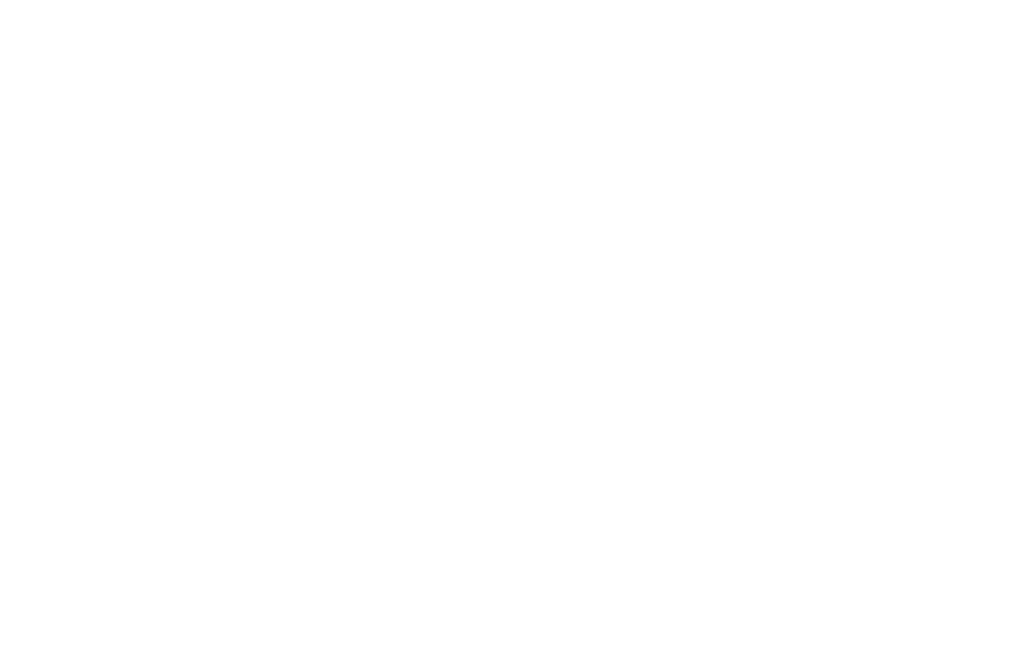
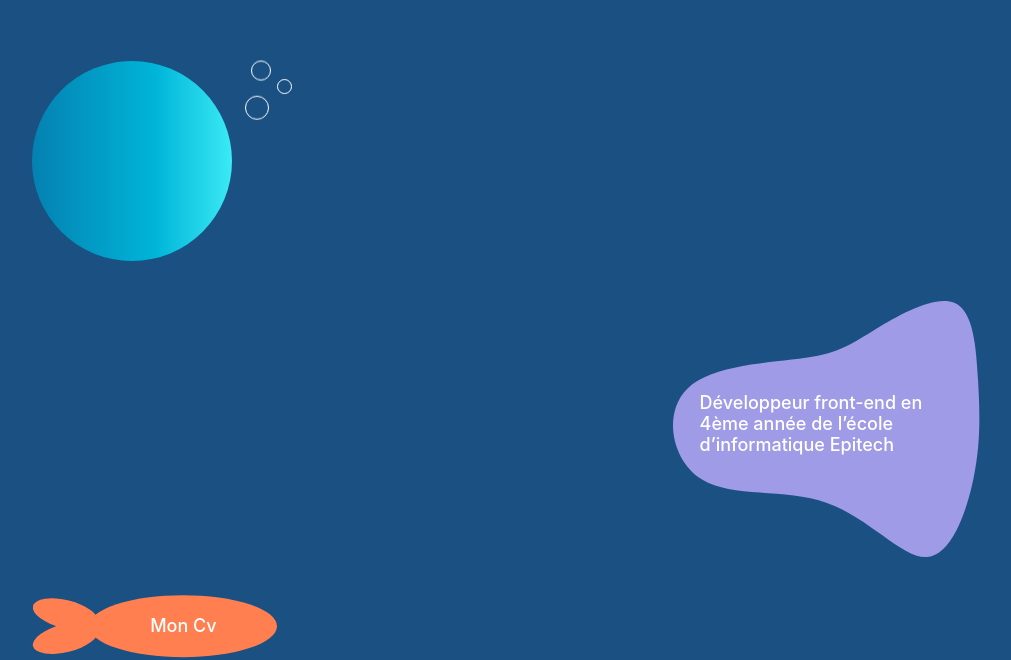
Before and after one commit to nicocarrasco/portfolio-abyss, a React (Create React App) app: page / in a window 1280 px wide. Shown: the part 740-1400 px from the top of the page, without its empty margins (134-1145 px from the left). Before the commit the page ends 800 px from the top, so only its background shows below. Built offline with nearby package versions, Linux system fonts and the light colour scheme.

Commit message:
Add presentation part

```diff
--- a/src/pages/home/Home.tsx
+++ b/src/pages/home/Home.tsx
@@ -2,11 +2,13 @@
 import styled from "styled-components";
 
 import Intro from "./intro/Intro";
+import Presentation from "./presentation/Presentation";
 
 const Home = () => {
   return (
     <Container>
       <Intro />
+      <Presentation />
     </Container>
   );
 };
--- a/src/pages/home/intro/Intro.tsx
+++ b/src/pages/home/intro/Intro.tsx
@@ -6,11 +6,13 @@
 const Intro = () => {
   return (
     <Container>
-      <Text>
-        Bienvenue ! Prenez une grande inspiration et venez explorez les
-        profondeurs. Peut-être atteindrez-vous le fond de l’abysse...
-      </Text>
-      <Waves />
+      <Wrapper>
+        <Text>
+          Bienvenue ! Prenez une grande inspiration et venez explorez les
+          profondeurs. Peut-être atteindrez-vous le fond de l’abysse...
+        </Text>
+        <Waves />
+      </Wrapper>
     </Container>
   );
 };
@@ -18,8 +20,16 @@
 const Container = styled.div`
   display: flex;
   flex-direction: column;
+  align-items: center;
+  overflow-x: hidden;
+`;
+
+const Wrapper = styled.div`
+  display: flex;
+  flex-direction: column;
   justify-content: center;
   align-items: center;
+  width: 100%;
   background-color: ${({ theme }) => theme.colors.sky};
 `;
 
@@ -49,8 +59,8 @@
 
 const Waves = styled.div`
   aspect-ratio: 960 / 300;
-  width: 100%;
-  background-repeat: repeat;
+  width: 101%;
+  background-repeat: no-repeat;
   background-position: center;
   background-size: cover;
   background-image: url(${waves});
--- /dev/null
+++ b/src/pages/home/presentation/Presentation.tsx
@@ -0,0 +1,188 @@
+import React from "react";
+import styled from "styled-components";
+
+import { ReactComponent as Blob } from "../../../assets/blob-pres.svg";
+
+const Presentation = () => {
+  return (
+    <Container>
+      <PhotoWrapper>
+        <PhotoBase>
+          <BubbleWrapper>
+            <Bubble width={20} marginLeft={6} animationDelay={0} />
+            <Bubble width={15} marginLeft={32} animationDelay={0.5} />
+            <Bubble width={24} marginLeft={0} animationDelay={1} />
+          </BubbleWrapper>
+        </PhotoBase>
+      </PhotoWrapper>
+      <PresWrapper>
+        <Blob />
+        <PresText>
+          Développeur front-end en 4ème année de l’école d’informatique Epitech
+        </PresText>
+      </PresWrapper>
+      <CvWrapper>
+        <CvFish>
+          <CvText>Mon Cv</CvText>
+        </CvFish>
+      </CvWrapper>
+    </Container>
+  );
+};
+
+const Container = styled.div`
+  display: flex;
+  flex-direction: column;
+  width: 100%;
+  margin-top: 200px;
+  padding: 0 13vw;
+`;
+
+const PhotoWrapper = styled.div`
+  display: flex;
+  margin-bottom: 40px;
+`;
+
+const PhotoBase = styled.div`
+  width: 200px;
+  height: 200px;
+  border-radius: 50%;
+  background: linear-gradient(
+    90deg,
+    rgba(4, 129, 177, 1) 0%,
+    rgba(0, 181, 217, 1) 62%,
+    rgba(59, 234, 245, 1) 100%
+  );
+  position: relative;
+`;
+
+const BubbleWrapper = styled.div`
+  display: flex;
+  flex-direction: column;
+  position: absolute;
+  right: -60px;
+`;
+
+const Bubble = styled.div<{
+  width: number;
+  marginLeft: number;
+  animationDelay: number;
+}>`
+  width: ${({ width }) => `${width}px`};
+  height: ${({ width }) => `${width}px`};
+  margin-left: ${({ marginLeft }) => `${marginLeft}px`};
+  border-radius: 50%;
+  border: ${({ theme }) => `${theme.colors.textPrimary} 1px solid`};
+  animation: bounceBubble 3s infinite;
+  animation-delay: ${({ animationDelay }) => `${animationDelay}s`};
+
+  @keyframes bounceBubble {
+    0%,
+    50%,
+    100% {
+      transform: translateY(0);
+    }
+    25% {
+      transform: translateY(-2px);
+    }
+    75% {
+      transform: translateY(-2px);
+    }
+  }
+`;
+
+const PresWrapper = styled.div`
+  display: flex;
+  justify-content: flex-end;
+  position: relative;
+  margin-bottom: 40px;
+`;
+
+const PresText = styled.p`
+  position: absolute;
+  right: 30px;
+  top: 73px;
+  font-size: 18px;
+  font-weight: 500;
+  width: 250px;
+  color: ${({ theme }) => theme.colors.textPrimary};
+
+  @media only screen and (max-device-width: 390px) {
+    right: 0;
+    top: 78px;
+    font-size: 16px;
+    width: 220px;
+  }
+`;
+
+const CvWrapper = styled.div`
+  display: flex;
+  margin-left: 57px;
+`;
+
+const CvFish = styled.a`
+  cursor: pointer;
+  position: relative;
+  border: none;
+  width: 188px;
+  height: 62px;
+  border-radius: 50%;
+  display: flex;
+  align-items: center;
+  justify-content: center;
+  animation: bounce 2s infinite;
+
+  background-color: ${({ theme }) => theme.colors.coral};
+
+  &:hover {
+    background-color: ${({ theme }) => theme.colors.coralDarken};
+
+    &:before,
+    &:after {
+      background-color: ${({ theme }) => theme.colors.coralDarken};
+    }
+  }
+
+  &:before,
+  &:after {
+    content: "";
+    width: 67px;
+    height: 28px;
+    background-color: ${({ theme }) => theme.colors.coral};
+    position: absolute;
+    border-radius: 50%;
+    left: -57px;
+  }
+
+  &:before {
+    top: 5px;
+    transform: rotate(14deg);
+  }
+
+  &:after {
+    bottom: 5px;
+    transform: rotate(-14deg);
+  }
+
+  @keyframes bounce {
+    0%,
+    50%,
+    100% {
+      transform: translateY(0);
+    }
+    25% {
+      transform: translateY(-2px);
+    }
+    75% {
+      transform: translateY(-4px);
+    }
+  }
+`;
+
+const CvText = styled.p`
+  font-size: 18px;
+  font-weight: 500;
+  color: ${({ theme }) => theme.colors.textPrimary};
+`;
+
+export default Presentation;
--- a/src/styled.d.ts
+++ b/src/styled.d.ts
@@ -7,6 +7,9 @@
       sky: string;
       wave: string;
       abyss: string;
+      coral: string;
+      coralDarken: string;
+      violet: string;
     };
   }
 }
--- a/src/theme.ts
+++ b/src/theme.ts
@@ -6,6 +6,9 @@
     sky: "#87CEEB",
     wave: "#3BEAF5",
     abyss: "#1A5082",
+    coral: "#FF7F50",
+    coralDarken: "#FF7442",
+    violet: "#A09BE7",
   },
 });
 
```
Also changed, not shown: src/assets/blob-pres.svg (added).
